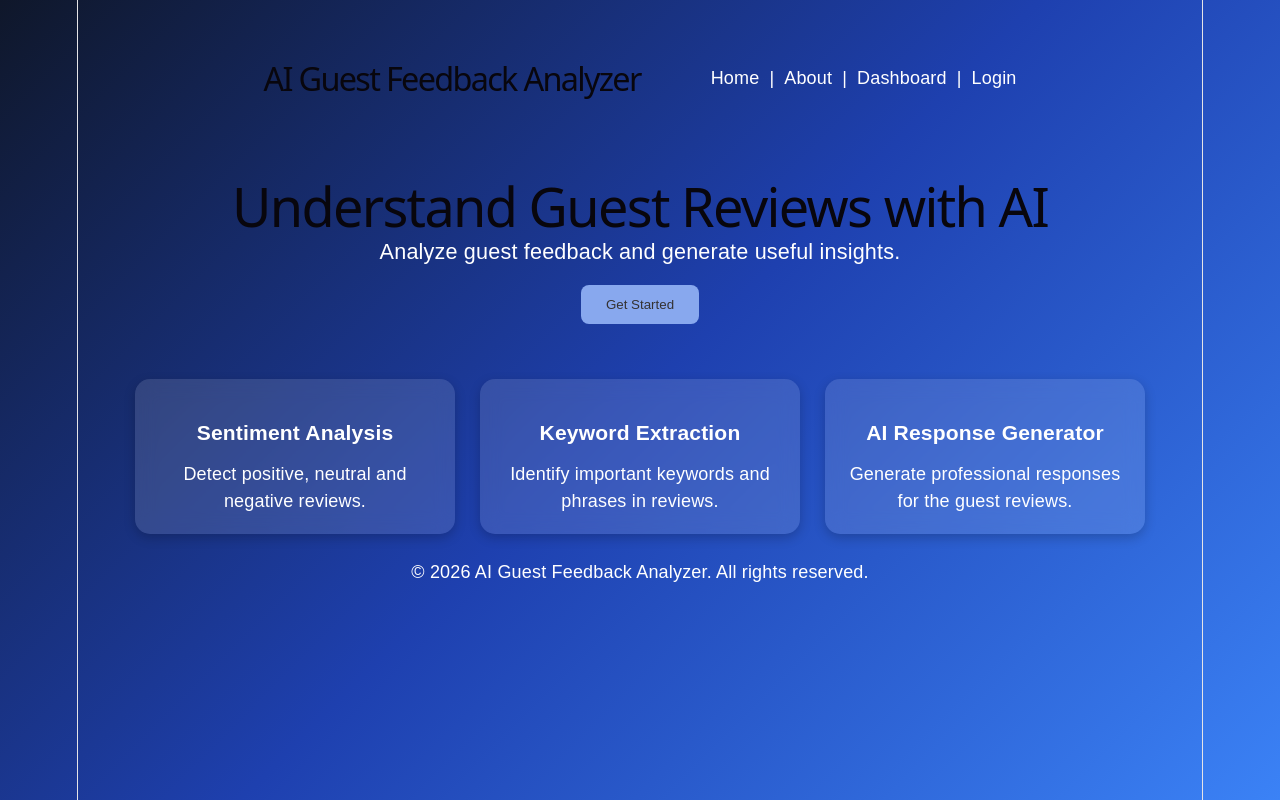
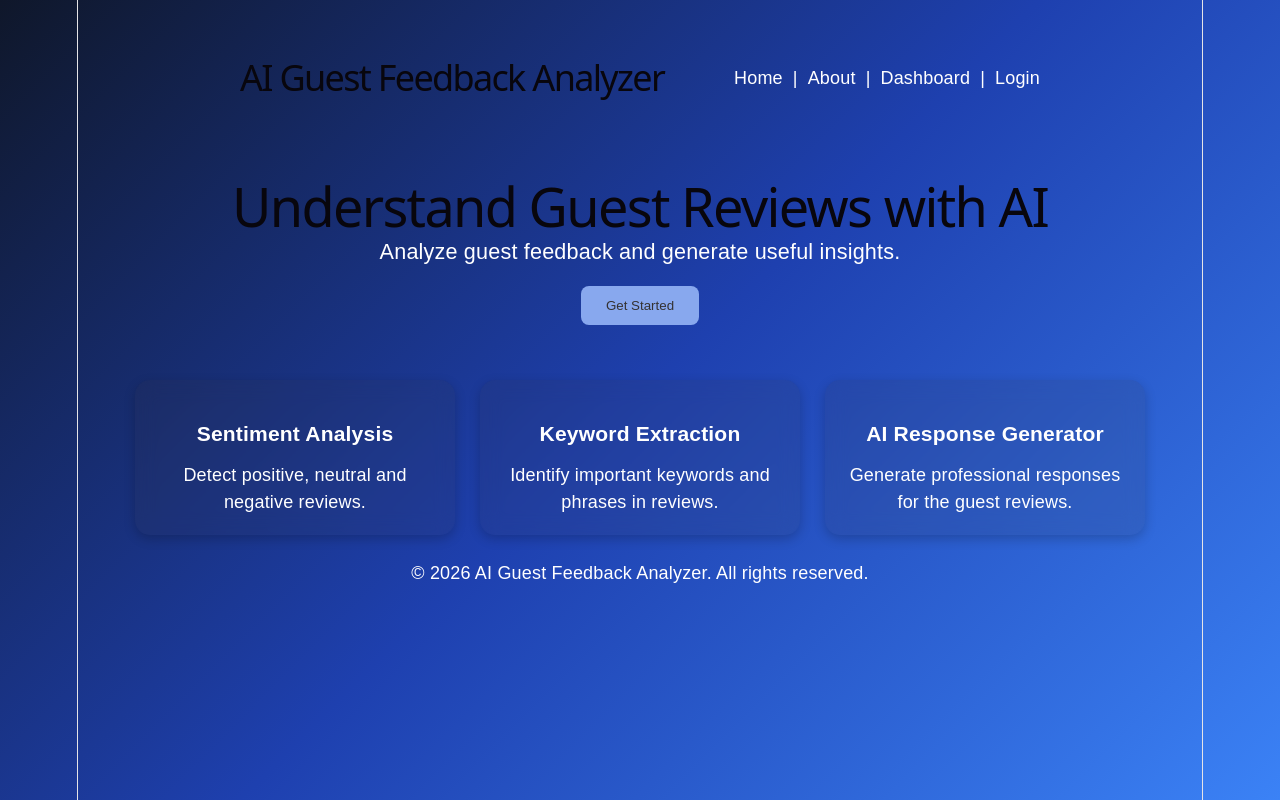
Before and after one commit to mnkshii/AI-Guest-Feedback, a React app in the folder frontend/: page / in a window 1280 px wide. Built offline with nearby package versions, Linux system fonts and the light colour scheme; the HTML template or start-up script is replaced by a standard one.

Commit message:
feat: enhance responsive design

```diff
--- a/frontend/src/App.css
+++ b/frontend/src/App.css
@@ -25,7 +25,7 @@ nav {
 }
 
 nav h1 {
-  font-size: 1.8rem;
+  font-size: 2rem;
   margin:0;
 }
 
@@ -76,7 +76,7 @@ button {
 
   cursor: pointer;
 
-  margin-top: 20px;
+  margin-top: 21px;
 }
 
 button:hover {
@@ -104,7 +104,7 @@ button:hover {
 
   border-radius: 15px;
 
-  background: rgba(255, 255, 255, 0.12);
+  background: rgba(59, 50, 50, 0.12);
 
   backdrop-filter: blur(10px);
 
```
